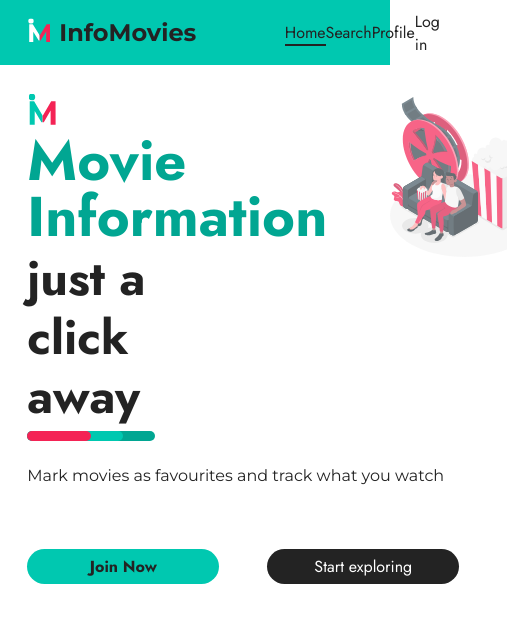
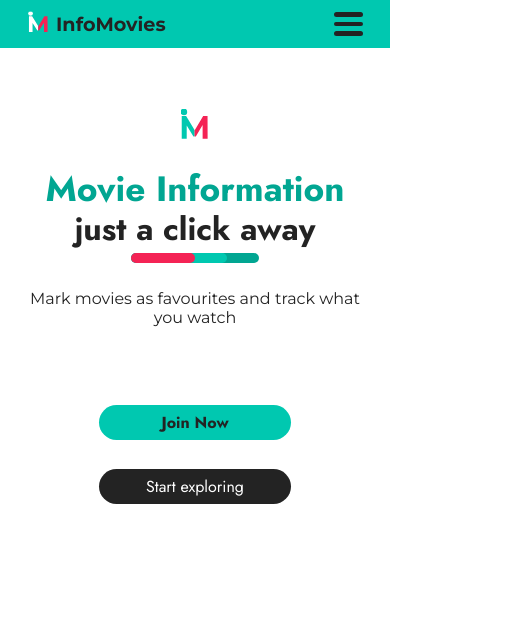
Before and after one commit to RicardoMicale/Movie-app, a Vue app: page / in a window 390 px wide. Shown: the top 622 px of the page, 507 px wide, since content can reach past the window. Built offline with nearby package versions, Linux system fonts and the light colour scheme; no server answers.

Commit message:
Navbar/Home responsive

```diff
--- a/src/components/Navbar.vue
+++ b/src/components/Navbar.vue
@@ -5,7 +5,12 @@
             <h2>InfoMovies</h2>
         </router-link>
         <nav>
-            <ul>
+            <div class="burger" @click="openNav()">
+                <div class="line1"></div>
+                <div class="line2"></div>
+                <div class="line3"></div>
+            </div>
+            <ul >
                 <li><router-link class="link" to="/">Home</router-link></li>
                 <li><router-link class="link" to="/search">Search</router-link></li>
                 <li><router-link class="link" to="/profile">Profile</router-link></li>
@@ -14,6 +19,13 @@
             </ul>
         </nav>
     </header>
+    <ul :class="{'burgerActive': isNavOpen}">
+        <li><router-link class="link" to="/">Home</router-link></li>
+        <li><router-link class="link" to="/search">Search</router-link></li>
+        <li><router-link class="link" to="/profile">Profile</router-link></li>
+        <li><router-link class="link" to="/login" v-show="hide">Log in</router-link></li>
+        <li><button @click="logOut()" class="logout-btn" v-show="!hide">Log out</button></li>
+    </ul>
 </template>
 
 <script>
@@ -23,7 +35,8 @@ export default {
     name: 'Navbar',
     data() {
         return {
-            hide: Boolean
+            hide: Boolean,
+            isNavOpen: false
         }
     },
     methods: {
@@ -41,6 +54,9 @@ export default {
                     this.hide = true
                 }
             })
+        },
+        openNav() {
+            this.isNavOpen = !this.isNavOpen;
         }
     },
     mounted() {
@@ -73,6 +89,10 @@ export default {
     color: var(--text);
 }
 
+.burger {
+    display: none;
+}
+
 h2 {
     font-family: var(--alt-font);
 }
@@ -81,6 +101,20 @@ img {
     width: 1.6rem;
     height: auto;
     margin-right: .4rem;
+}
+
+@media screen and (max-width: 1024px) {
+    .navbar {
+        width: 100vw;
+    }
+
+    .logo {
+        font-size: .8rem;
+    }
+
+    img {
+        width: 1.4rem;
+    }
 }
 
 ul {
@@ -148,4 +182,47 @@ li .router-link-active::before {
     background-color: var(--text-alt);
 }
 
+.burgerActive {
+    display: none;
+}
+
+@media screen and (max-width:1024px) {
+    ul {
+        display: none;
+    }
+
+    .burger {
+        display: flex;
+        flex-direction: column;
+        justify-content: space-around;
+        align-items: center;
+        width: 1.8rem;
+        height: 1.8rem;
+        background-color: transparent;
+    }
+
+    .burger div {
+        width: 100%;
+        height: .3rem;
+        background-color: var(--text);
+        border-radius: 50000px;
+    }
+
+    .burgerActive {
+        display: flex;
+        flex-direction: column;
+        justify-content: space-between;
+        width: 100%;
+        height: 12rem;
+        background-color: var(--primary-light);
+        padding: 1.3rem 0;
+        margin-top: -.2rem;
+    }
+
+    .burgerActive li {
+        margin-bottom: .8rem;
+    }
+
+}
+
 </style>
--- a/src/views/Home.vue
+++ b/src/views/Home.vue
@@ -47,9 +47,21 @@ export default {
     height: 100%;
 }
 
+@media screen and (max-width: 1024px) {
+    .container {
+        flex-direction: column;
+    }
+}
+
 .left {
     padding: 7vw 0 0 7vw;
     height: 100vh;
+}
+
+@media screen and (max-width: 1024px) {
+    .left {
+        padding-right: 7vw;
+    }
 }
 
 .tittle {
@@ -72,6 +84,7 @@ export default {
     margin-top: 4rem;
 }
 
+
 .button {
     display: flex;
     align-items: center;
@@ -81,6 +94,26 @@ export default {
     height: 2.2rem;
     border-radius: 500000px;
     margin-right: 3rem;
+}
+
+@media screen and (max-width: 1024px) {
+    .tittle {
+        width: 100%;
+        align-items: center;
+        padding-top: 2rem;
+    }
+
+    .buttons {
+        flex-direction: column;
+        justify-content: space-around;
+        height: 8rem;
+        width: 100%;
+    }
+
+    .button {
+        margin-right: 0;
+    }
+
 }
 
 .button-1 {
@@ -105,6 +138,22 @@ h1::after {
     content: ' just a click away';
     color: var(--text);
     font-size: 3rem;
+}
+
+@media screen and (max-width: 1024px) {
+    h1 {
+        font-size: 2.2rem;
+        text-align: center;
+        width: 100%;
+        line-height: 2.4rem;
+        margin-top: 1.4rem;
+        margin-bottom: .8rem;
+    }
+
+    h1::after {
+        font-size: 2rem;
+
+    }
 }
 
 .underline {
@@ -134,10 +183,21 @@ h1::after {
     border-radius: 50000px;
 }
 
+
 p {
     font-family: var(--alt-font);
     color: var(--text);
     margin-top: 1.6rem;
+}
+
+@media screen and (max-width: 1024px) {
+    .underline {
+        margin-top: -.5rem
+    }
+
+    p {
+        text-align: center;
+    }
 }
 
 .right {
@@ -153,5 +213,10 @@ p {
     width: 30vw;
 }
 
+@media screen and (max-width:1024px) {
+    .right {
+        display: none;
+    }
+}
 
 </style>
```
